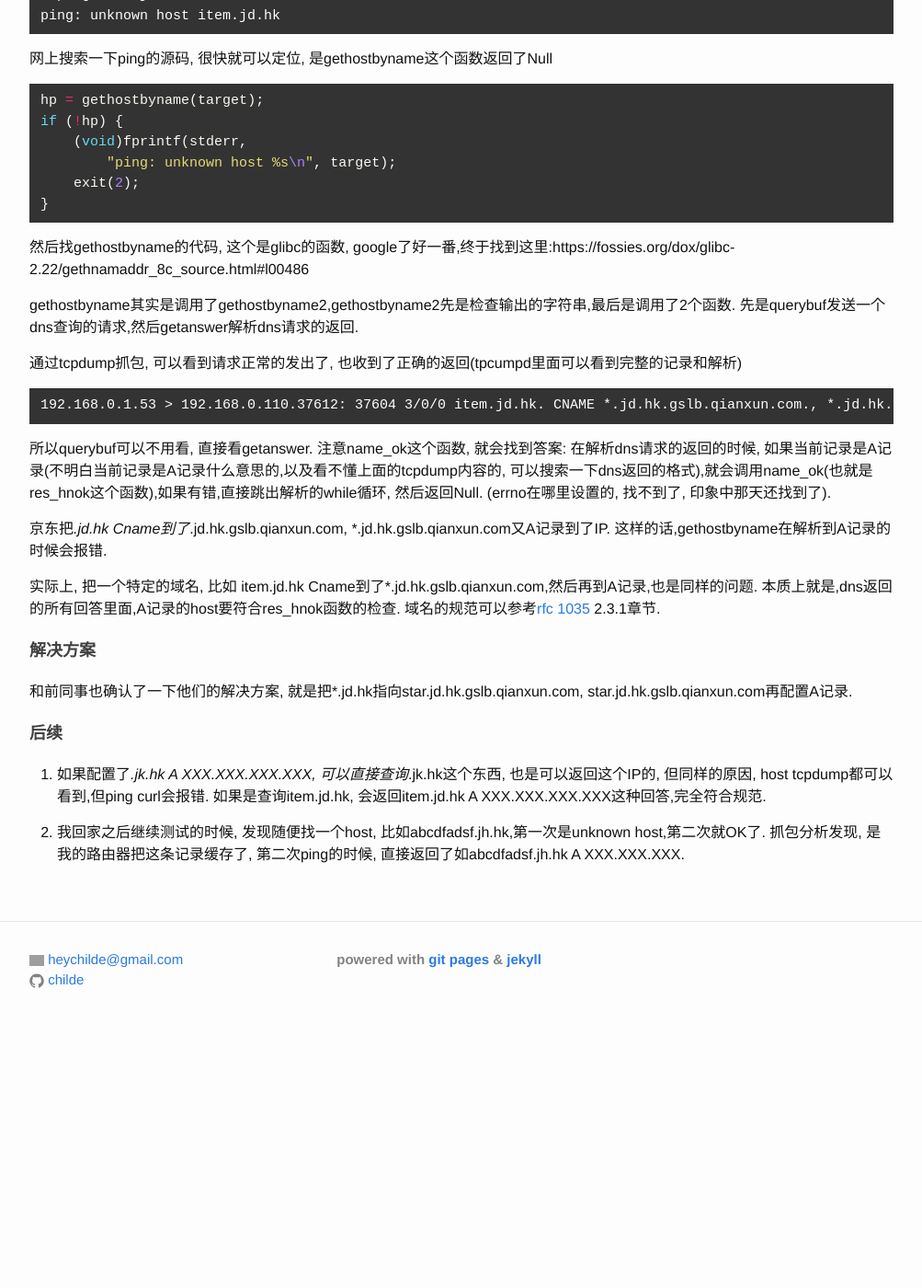
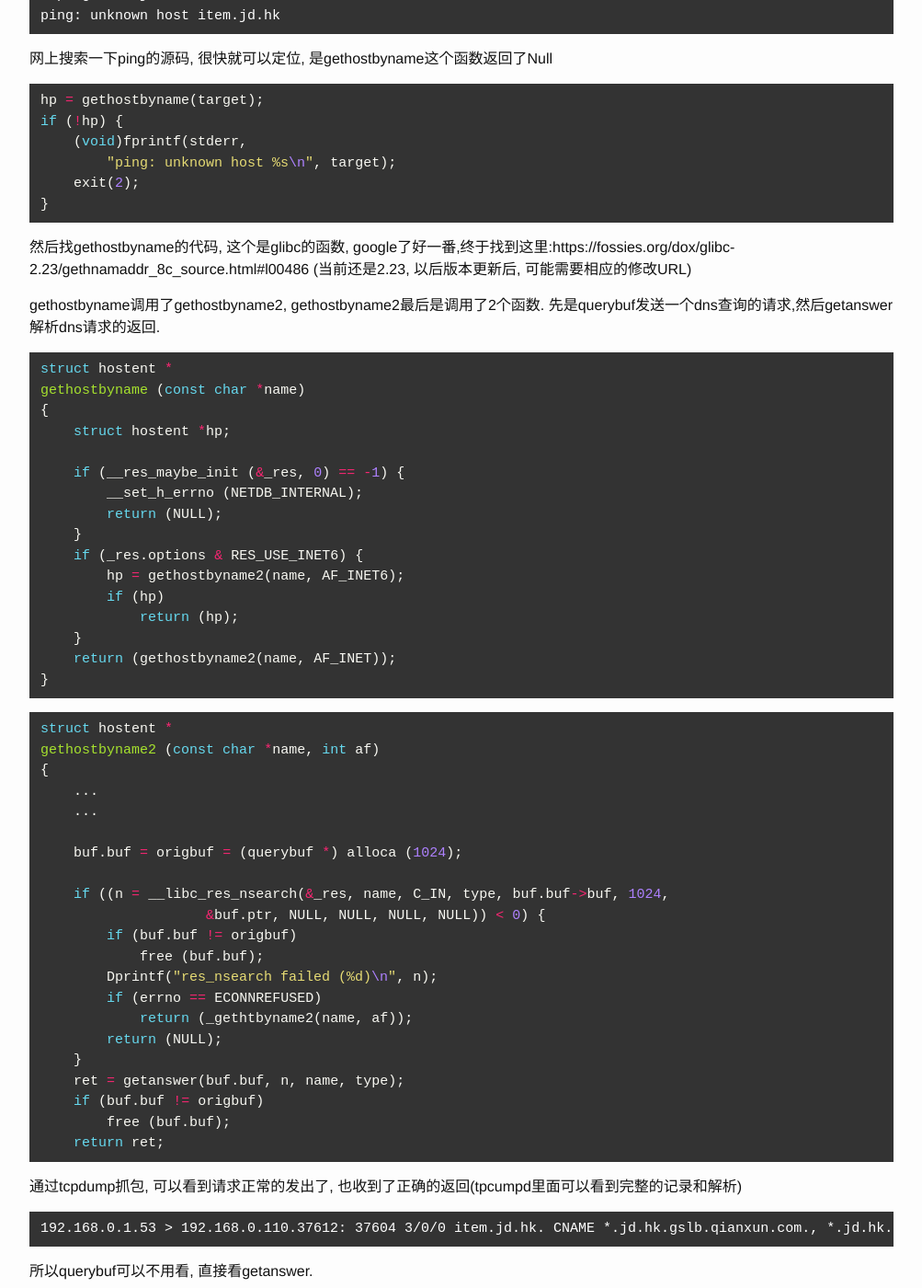
Before and after one commit to childe/ohmycat, a Jekyll site: the page built from _posts/2015-11-22-unkown-host-when-domain-startswith-star.md, in a window 1280 px wide and 1400 px high, scrolled down 528 px. Shown: the whole window at 92% size, without its empty margins (138-1141 px from the left). Built offline with Jekyll 4.4.1, drawn with Linux system fonts in a browser that asks for light colours; comment, search, counter and statistics services are not loaded; before the commit the page ends 1665 px from its top, so only the background shows below that; some of the changed text lies outside the part shown; grey boxes are pictures that could not be loaded.

Commit message:
add code

````diff
--- a/_posts/2015-11-22-unkown-host-when-domain-startswith-star.md
+++ b/_posts/2015-11-22-unkown-host-when-domain-startswith-star.md
@@ -34,17 +36,93 @@ if (!hp) {
 }
 ```
 
-然后找gethostbyname的代码, 这个是glibc的函数, google了好一番,终于找到这里:https://fossies.org/dox/glibc-2.22/gethnamaddr_8c_source.html#l00486
+然后找gethostbyname的代码, 这个是glibc的函数, google了好一番,终于找到这里:https://fossies.org/dox/glibc-2.23/gethnamaddr_8c_source.html#l00486 (当前还是2.23, 以后版本更新后, 可能需要相应的修改URL)
 
-gethostbyname其实是调用了gethostbyname2,gethostbyname2先是检查输出的字符串,最后是调用了2个函数. 先是querybuf发送一个dns查询的请求,然后getanswer解析dns请求的返回.
+gethostbyname调用了gethostbyname2, gethostbyname2最后是调用了2个函数. 先是querybuf发送一个dns查询的请求,然后getanswer解析dns请求的返回.
+
+```c
+struct hostent *
+gethostbyname (const char *name)
+{
+    struct hostent *hp;
+
+    if (__res_maybe_init (&_res, 0) == -1) {
+        __set_h_errno (NETDB_INTERNAL);
+        return (NULL);
+    }
+    if (_res.options & RES_USE_INET6) {
+        hp = gethostbyname2(name, AF_INET6);
+        if (hp)
+            return (hp);
+    }
+    return (gethostbyname2(name, AF_INET));
+}
+```
+
+```c
+struct hostent *
+gethostbyname2 (const char *name, int af)
+{
+    ...
+    ...
+
+    buf.buf = origbuf = (querybuf *) alloca (1024);
+
+    if ((n = __libc_res_nsearch(&_res, name, C_IN, type, buf.buf->buf, 1024,
+                    &buf.ptr, NULL, NULL, NULL, NULL)) < 0) {
+        if (buf.buf != origbuf)
+            free (buf.buf);
+        Dprintf("res_nsearch failed (%d)\n", n);
+        if (errno == ECONNREFUSED)
+            return (_gethtbyname2(name, af));
+        return (NULL);
+    }
+    ret = getanswer(buf.buf, n, name, type);
+    if (buf.buf != origbuf)
+        free (buf.buf);
+    return ret;
+```
 
 通过tcpdump抓包, 可以看到请求正常的发出了, 也收到了正确的返回(tpcumpd里面可以看到完整的记录和解析)
 
     192.168.0.1.53 > 192.168.0.110.37612: 37604 3/0/0 item.jd.hk. CNAME *.jd.hk.gslb.qianxun.com., *.jd.hk.gslb.qianxun.com. A 120.52.148.32, *.jd.hk.gslb.qianxun.com. A 106.39.164.182 (98)
 
-所以querybuf可以不用看, 直接看getanswer. 注意name_ok这个函数, 就会找到答案: 在解析dns请求的返回的时候, 如果当前记录是A记录(不明白当前记录是A记录什么意思的,以及看不懂上面的tcpdump内容的, 可以搜索一下dns返回的格式),就会调用name_ok(也就是res_hnok这个函数),如果有错,直接跳出解析的while循环, 然后返回Null. (errno在哪里设置的, 找不到了, 印象中那天还找到了).
+所以querybuf可以不用看, 直接看getanswer.
 
-京东把*.jd.hk Cname到了*.jd.hk.gslb.qianxun.com, *.jd.hk.gslb.qianxun.com又A记录到了IP. 这样的话,gethostbyname在解析到A记录的时候会报错.
+getanswer, 简单来说, 就是解析dns response里面的内容, 一一检查分析.
+
+如果当前记录是A记录(不明白当前记录是A记录什么意思的,以及看不懂上面的tcpdump内容的, 可以搜索一下dns返回的格式),就会调用name_ok(也就是res_hnok这个函数). 在res_hnok中, 如果认为response中格式有错, 直接跳出解析的while循环, 然后返回Null, 随后gethostbyname也返回Null. (errno在哪里设置的, 找不到了, 印象中那天还找到了).
+
+res_hnok函数的定义在[https://fossies.org/dox/glibc-2.23/res__comp_8c_source.html](https://fossies.org/dox/glibc-2.23/res__comp_8c_source.html)
+
+```c
+int
+res_hnok(const char *dn) {
+    int pch = PERIOD, ch = *dn++;
+
+    while (ch != '\0') {
+        int nch = *dn++;
+
+        if (periodchar(ch)) {
+            (void)NULL;
+        } else if (periodchar(pch)) {
+            if (!borderchar(ch))
+                return (0);
+        } else if (periodchar(nch) || nch == '\0') {
+            if (!borderchar(ch))
+                return (0);
+        } else {
+            if (!middlechar(ch))
+                return (0);
+        }
+        pch = ch, ch = nch;
+    }
+    return (1);
+}
+```
+
+京东把*.jd.hk Cname到了*.jd.hk.gslb.qianxun.com, *.jd.hk.gslb.qianxun.com又A记录到了IP.
+这样的话, gethostbyname在解析到*.jd.hk.gslb.qianxun.com的时候, 当做A记录解析, 但第一个字母是*, 报错返回Null.
 
 实际上, 把一个特定的域名, 比如 item.jd.hk Cname到了*.jd.hk.gslb.qianxun.com,然后再到A记录,也是同样的问题. 本质上就是,dns返回的所有回答里面,A记录的host要符合res_hnok函数的检查.  域名的规范可以参考[rfc 1035](https://www.ietf.org/rfc/rfc1035.txt) 2.3.1章节.
 
````
Also changed, not shown: other parts of _posts/2015-11-22-unkown-host-when-domain-startswith-star.md (+3 -1 lines).
